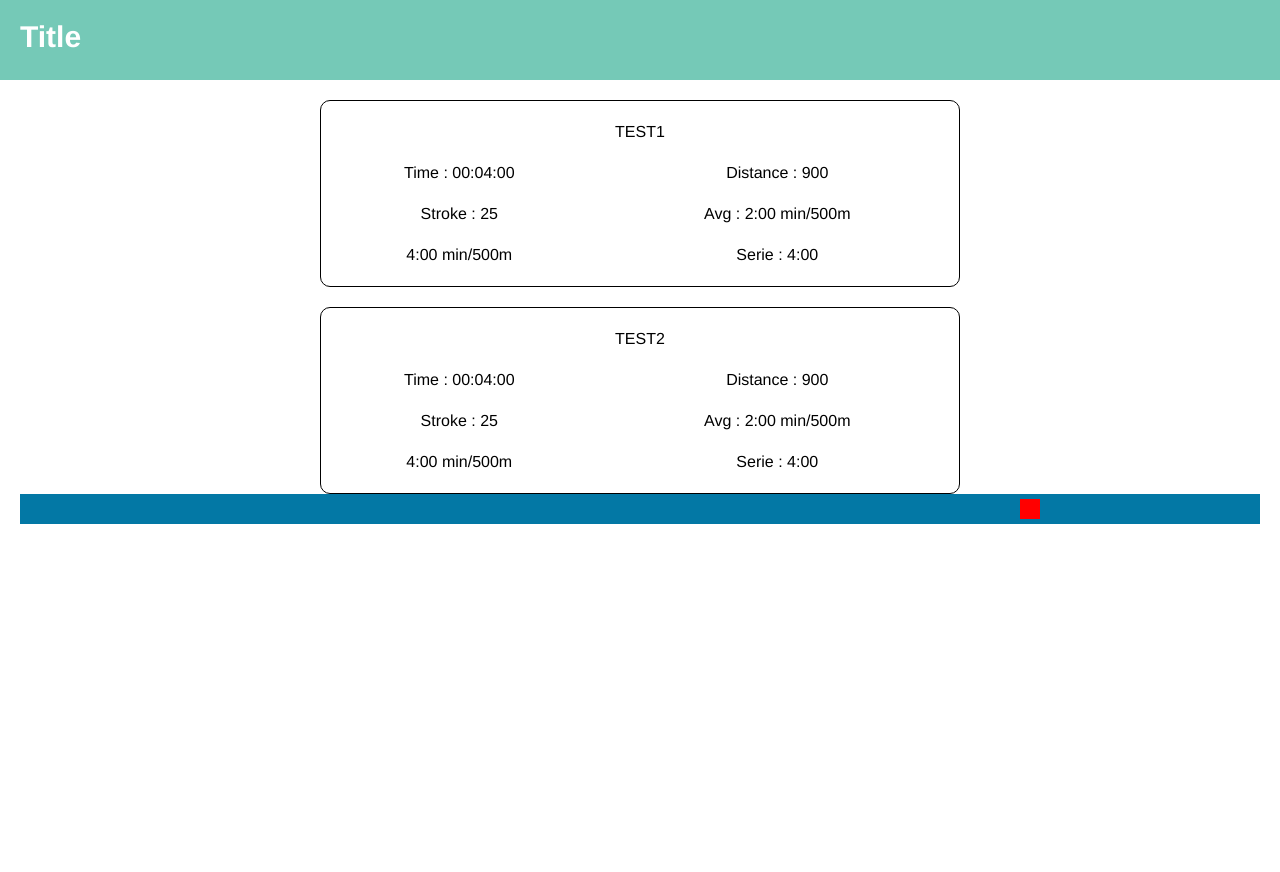
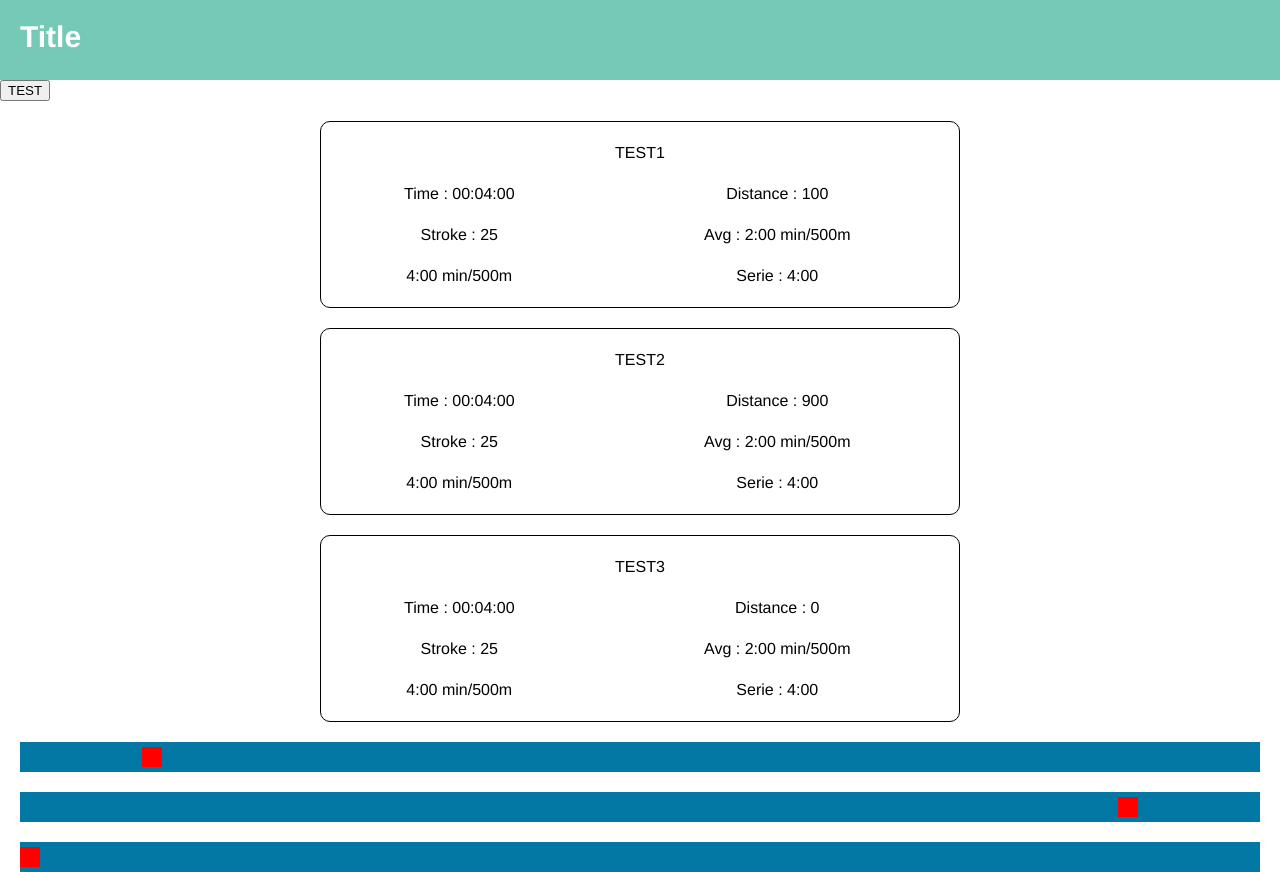
Before and after one commit to parrinit/Ergmeeting_React, a React (Create React App) app: page / in a window 1280 px wide. Before the commit the page ends 800 px from the top, so only its background shows below. Built offline with nearby package versions, Linux system fonts and the light colour scheme.

Commit message:
Update 8 files

```diff
--- a/public/styles/style.css
+++ b/public/styles/style.css
@@ -39,6 +39,7 @@ body {
 .boatRowStyle {
   margin-right: 20px;
   margin-left: 20px;
+  margin-top:20px;
   background-color: #0378a5;
   height: 30px;
   position: relative;
--- a/src/assets/jsonTest/athleteListRecord.json
+++ b/src/assets/jsonTest/athleteListRecord.json
@@ -5,7 +5,7 @@
     "time": "00:04:00",
     "stroke": 25,
     "avg": "2:00",
-    "distance": 900,
+    "distance": 100,
     "pace": "4:00",
     "rip": 2
   },
@@ -18,5 +18,15 @@
     "distance": 900,
     "pace": "4:00",
     "rip": 2
+  },
+    {
+    "ID": 2,
+    "name": "TEST3",
+    "time": "00:04:00",
+    "stroke": 25,
+    "avg": "2:00",
+    "distance": 0,
+    "pace": "4:00",
+    "rip": 2
   }
 ]
--- a/src/component/Boat.jsx
+++ b/src/component/Boat.jsx
@@ -1,7 +1,7 @@
 import React from "react";
 
 const Boat = (props) => {
-  const x = 1000;
+  var x = (props.px || 0)
   var styles = {
     transform: `translate(${x}px)`
   };
--- a/src/component/BoatList.jsx
+++ b/src/component/BoatList.jsx
@@ -3,12 +3,19 @@ import BoatRow from "./BoatRow";
 
 const BoatList = (props) => {
     var athleteList = props.athleteList;
-    var workoutData= props.workoutData
+    var workoutData= props.workoutData;
+    var rangeMin = 0
+    var rangeMax = 1000
 
+    var retObj = [];
+    if (athleteList != null && athleteList.length > 0) {
+        retObj = athleteList.map((obj, index) => {
+          return <BoatRow objRecord={obj} key={index} workoutData={workoutData} rangeMn={rangeMin} rangeMx={rangeMax}></BoatRow>;
+        });
+      }
 
-    return(
-        <BoatRow obj={athleteList[0]}></BoatRow>
-    )
+      return <div className="boatListStyle">{retObj}</div>;
+
 }
 
 export default BoatList
--- a/src/component/BoatRow.jsx
+++ b/src/component/BoatRow.jsx
@@ -4,14 +4,18 @@ import Boat from "./Boat";
 const BoatRow = (props) => {
   //INFO useRef is a React Hook that lets you reference a value that’s not needed for rendering.
   const windowSize = useRef([window.innerWidth, window.innerHeight]);
-  const width = windowSize.current[0] - 20;
+  //-60 sono 40 mi margin + 20 di larghezza boat
+  const width = windowSize.current[0] - 60;
 
   //TODO passare range distanza es 1000m-3000m e distanza attuale, se minore di min-range px = 0
+  var objRecord = props.objRecord;
+  var workoutData = props.workoutData
   var rangeMn = props.rangeMn;
   var rangeMx = props.rangeMx;
-  var distance = props.distance;
+  var distance = objRecord.distance;
   var px = 0;
-  var unitPxDistance = (rangeMx - rangeMn) / width;
+  var unitPxDistance = width / (rangeMx - rangeMn) ;
+
 
   if (distance > rangeMn) {
     var distanceTempPx = distance - rangeMn;
@@ -22,9 +26,6 @@ const BoatRow = (props) => {
     px = width;
   }
 
-  var obj = props.obj;
-  console.log(width);
-  console.log("BoatRowObj", obj);
   return (
     <div className="boatRowStyle">
       <Boat px={px}></Boat>
--- a/src/pages/Home.jsx
+++ b/src/pages/Home.jsx
@@ -3,22 +3,38 @@ import Header from "../component/Header";
 import BoatRow from "../component/BoatRow";
 import BoatList from "../component/BoatList";
 import CardAthleteList from "../component/CardAthlete_list";
-import * as athleteLis from "../assets/jsonTest/athleteListRecord.json";
+import * as athleteList from "../assets/jsonTest/athleteListRecord.json";
 import * as getWorkoutData from "../assets/jsonTest/getWorkoutData.json";
 
 
 
 
 const HomePage = (props) => {
-  let athleteOBJArray = athleteLis;
-  var getWorkoutDataObj = getWorkoutData
+  const [athleteOBJArray,setathleteOBJArray]=useState(athleteList);
+  const [getWorkoutDataObj,setgetWorkoutDataObj] = useState(getWorkoutData);
+
+  function setDistanceTest(distance = 10){
+    let tempathleteOBJArray = athleteOBJArray.default || athleteOBJArray
+    tempathleteOBJArray.forEach(element => {
+      element.distance = parseInt(element.distance) + 10;
+      if(element.distance > getWorkoutDataObj.Workout){
+         element.distance = parseInt(getWorkoutDataObj.Workout);
+      }
+    });
+    console.log("tempathleteOBJArray",tempathleteOBJArray);
+      setathleteOBJArray((prev) => tempathleteOBJArray);
+  }
+
+
   return (
     <div>
       <Header name="Title">fdsfs</Header>
-      <CardAthleteList objs={athleteOBJArray.default}></CardAthleteList>
-      <BoatList athleteList={athleteOBJArray} workoutData={getWorkoutDataObj}></BoatList>
+      <button onClick={()=>setDistanceTest()}>TEST</button>
+      <CardAthleteList objs={athleteOBJArray.default || athleteOBJArray}></CardAthleteList>
+      <BoatList athleteList={athleteOBJArray.default || athleteOBJArray} workoutData={getWorkoutDataObj}></BoatList>
     </div>
   );
 };
 
+
 export default HomePage;
```
Also changed, not shown: .codesandbox/tasks.json (added), 1 other file (tests, documents, lock files or other folders).
